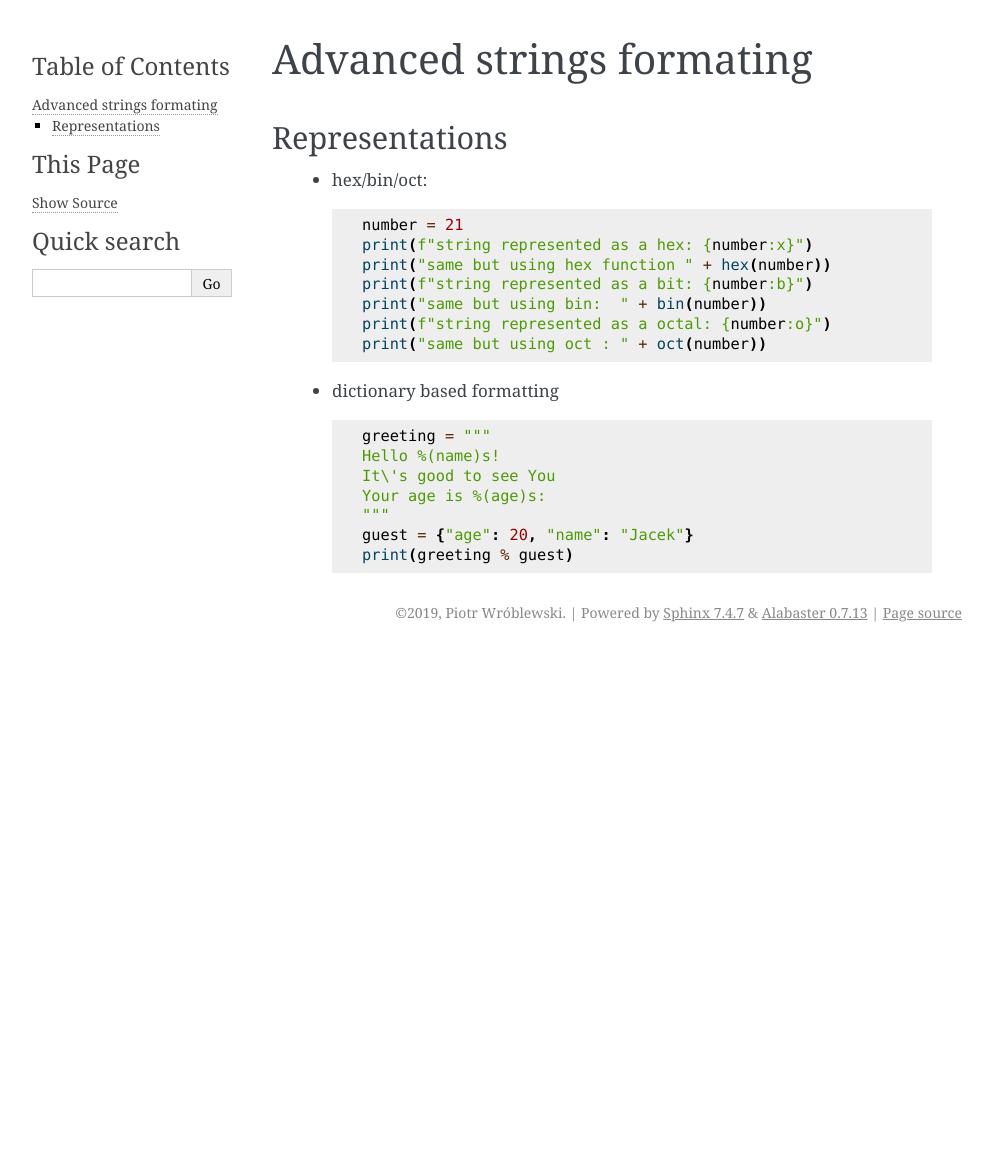
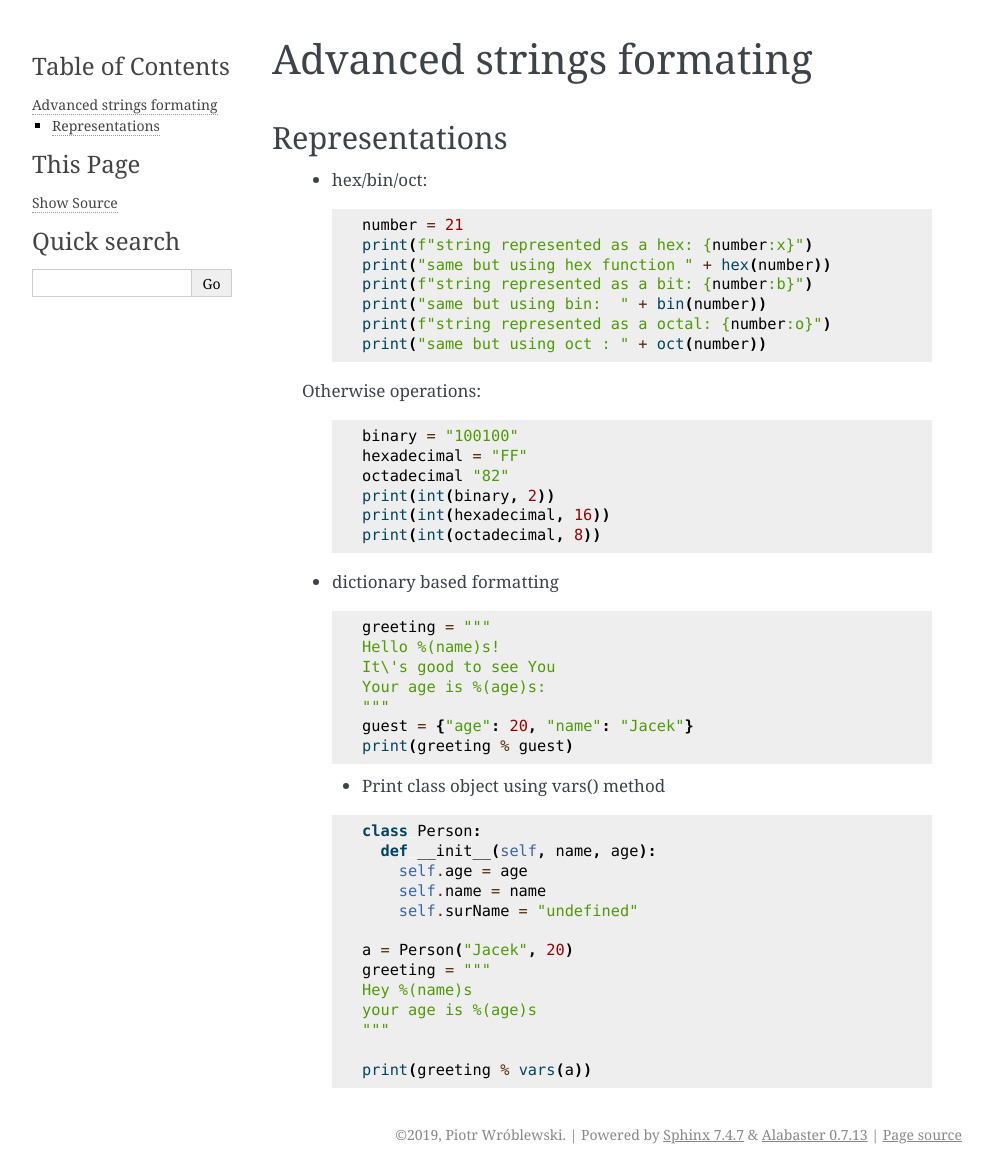
Before and after one commit to WoodenBackpack/Python-advanced, a Sphinx documentation site: the page built from source/strings_advanced.rst, in a window 1280 px wide. Shown: the whole page, without its empty margins (148-1141 px from the left). Built offline with Sphinx 7.4.7, drawn with Linux system fonts in a browser that asks for light colours; before the commit the page ends 900 px from its top, so only the background shows below that.

```diff
--- a/source/conf.py
+++ b/source/conf.py
@@ -91,7 +91,7 @@ html_theme = 'alabaster'
 # Add any paths that contain custom static files (such as style sheets) here,
 # relative to this directory. They are copied after the builtin static files,
 # so a file named "default.css" will overwrite the builtin "default.css".
-html_static_path = ['_static']
+html_static_path = ['.']
 
 # Custom sidebar templates, must be a dictionary that maps document names
 # to template names.
--- a/source/index.rst
+++ b/source/index.rst
@@ -10,6 +10,10 @@ Welcome to Python-advanced's documentation!
    :maxdepth: 2
    :caption: Contents:
 
+   strings_advanced
+   collections
+   oop
+
 
 
 Indices and tables
--- a/source/strings_advanced.rst
+++ b/source/strings_advanced.rst
@@ -17,6 +17,17 @@ Representations
       print(f"string represented as a octal: {number:o}")
       print("same but using oct : " + oct(number))
 
+  Otherwise operations:
+
+    .. code-block:: python
+
+      binary = "100100"
+      hexadecimal = "FF"
+      octadecimal "82"
+      print(int(binary, 2))
+      print(int(hexadecimal, 16))
+      print(int(octadecimal, 8))
+
   * dictionary based formatting
 
     .. code-block:: python
@@ -28,3 +39,21 @@ Representations
       """
       guest = {"age": 20, "name": "Jacek"}
       print(greeting % guest)
+
+   * Print class object using vars() method
+
+   .. code-block:: python
+
+     class Person:
+       def __init__(self, name, age):
+         self.age = age
+         self.name = name
+         self.surName = "undefined"
+
+     a = Person("Jacek", 20)
+     greeting = """
+     Hey %(name)s
+     your age is %(age)s
+     """
+
+     print(greeting % vars(a))
```
Also changed, not shown: source/collections.rst (added, +121 -0 lines), source/oop.rst (added, +158 -0 lines), 1 other file.
